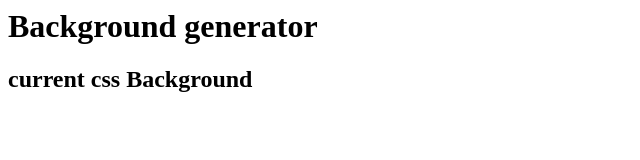
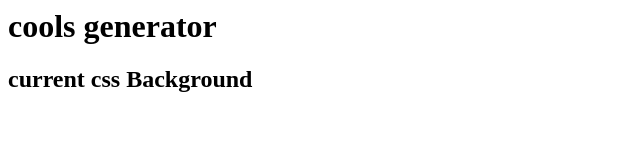
Before and after one commit to GasemJabbari/bacground-generator, a plain HTML site: page index.html in a window 1280 px wide. Shown: the whole page, without its empty margins (0-640 px from the left). Drawn offline with Linux system fonts and the light colour scheme.

Commit message:
changing title

```diff
--- a/index.html
+++ b/index.html
@@ -9,7 +9,7 @@
 </head>
 
 <body>
-  <h1>Background generator</h1>
+  <h1>cools generator</h1>
   <h2>current css Background</h2>
   <script src="script.js">
 
```
